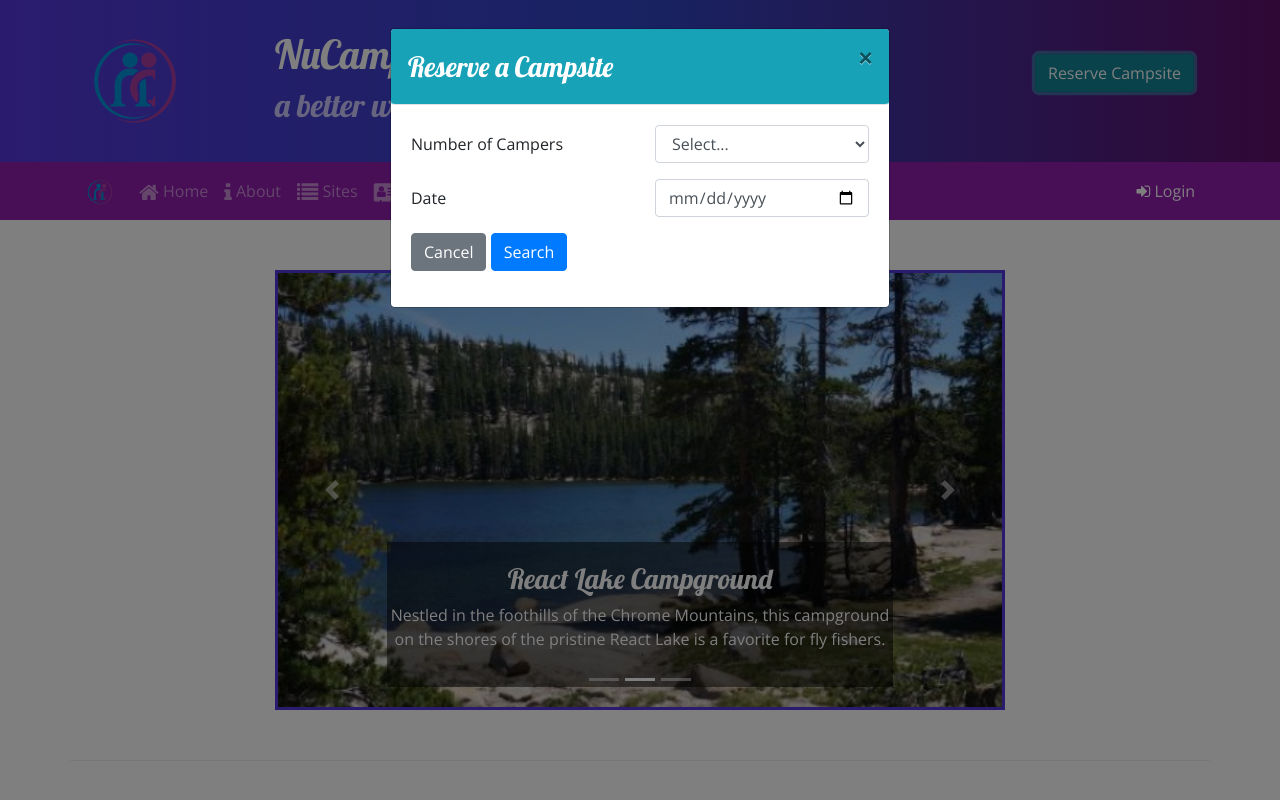
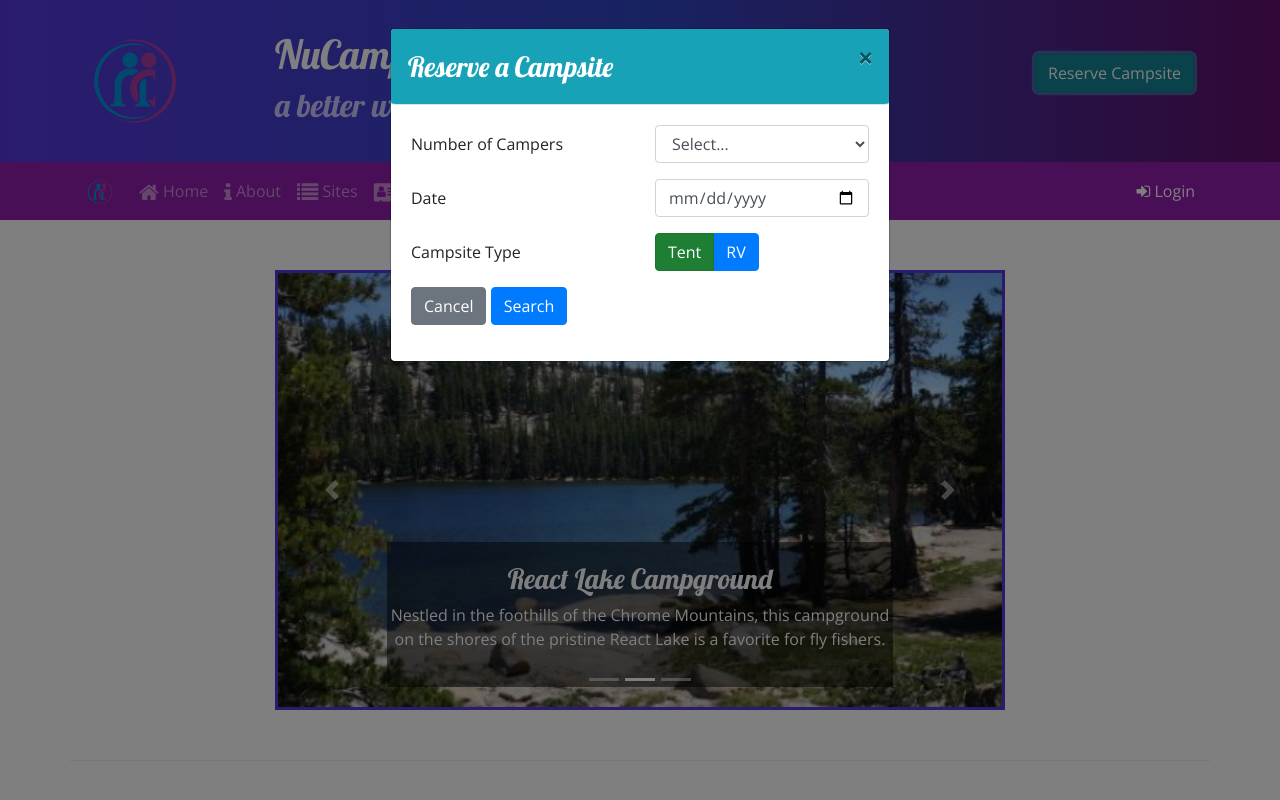
Before and after one commit to CindyGenoves/nucamp, a website: page index.html in a window 1280 px wide. Both pictures are taken after a click on the button "Reserve Campsite". Shown: the top 800 px of the page. Drawn offline with nearby package versions, Linux system fonts and the light colour scheme.

Commit message:
Week 3 Task 3

```diff
--- a/index.html
+++ b/index.html
@@ -62,7 +62,20 @@
                                 <div class="form-group row">
                                     <label for="date" class="col-sm-6 col-form-label">Date</label>
                                     <div class="col-sm-6">
-                                    <input class="col form-control" type="date" id="date" name="date" placeholder="date">
+                                        <input class="col form-control" type="date" id="date" name="date" placeholder="date">
+                                    </div>
+                                </div>
+                                <div class="form-group row">
+                                    <label for="date" class="col-sm-6 col-form-label">Campsite Type</label>
+                                    <div class="col-sm-6 btn-group btn-group-toggle" data-toggle="buttons">
+                                        <div class="btn-group btn-group-toggle" data-toggle="buttons">
+                                            <label class="btn btn-success active">
+                                              <input type="radio" name="siteType" id="sideTent" autocomplete="off" checked> Tent
+                                            </label>
+                                            <label class="btn btn-primary">
+                                              <input type="radio" name="siteType" id="siteRV" autocomplete="off"> RV
+                                            </label>
+                                          </div>
                                     </div>
                                 </div>
                                 <div class="form-group row">
@@ -126,6 +139,8 @@
                                         <label class="form-check-label"> Remember me </label>
                                     </div>
                                 </div>
+                            </div>
+
                             </div>
                             <div class="form-row">
                                 <button type="button" class="btn btn-secondary btn-sm ml-auto" data-dismiss="modal"> Cancel </button>
```
